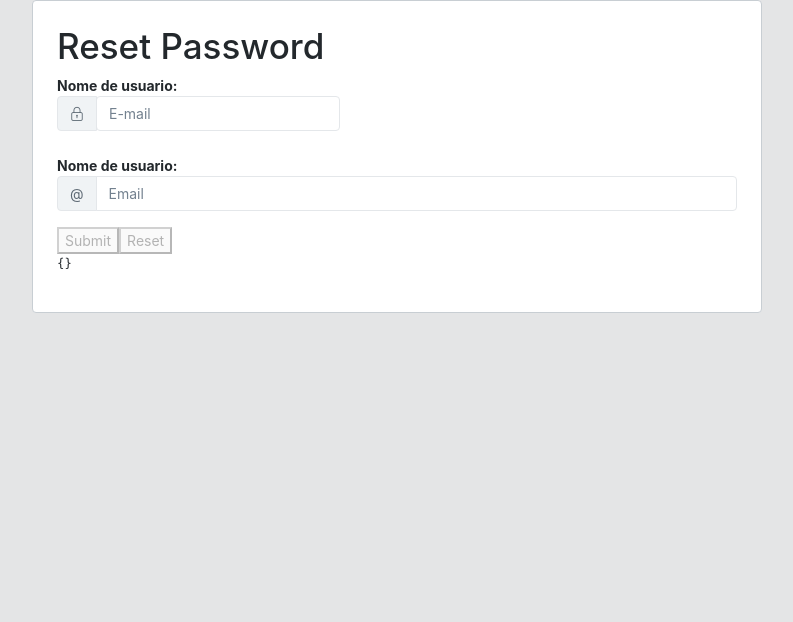
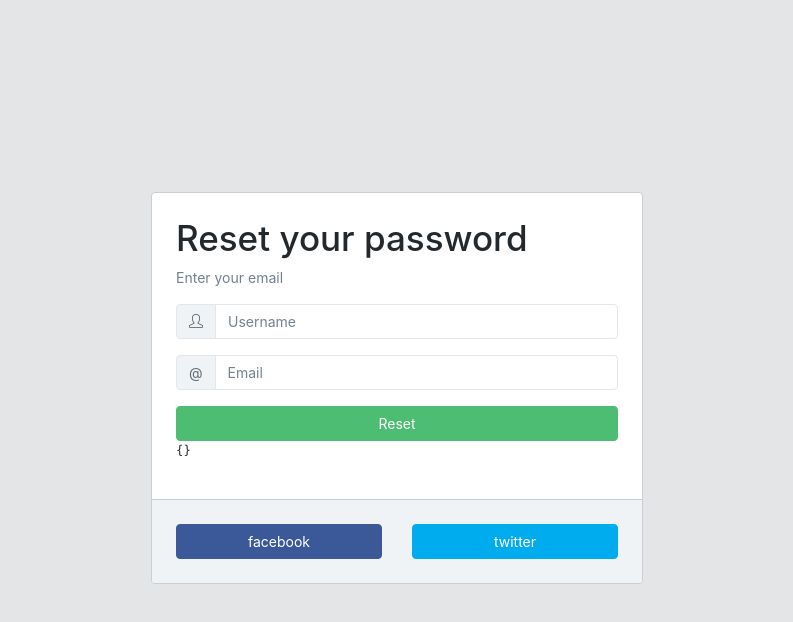
Before and after one commit to felipemouradev/wiki-os-frontend, a React (Create React App) app: page /#/reset in a window 1280 px wide. Shown: the top 622 px of the page, without its empty margins (243-1036 px from the left). Built offline with nearby package versions, Linux system fonts and the light colour scheme; some icons are missing.

Commit message:
Ajuste de layout reset password

```diff
--- a/src/containers/ResetPassword/index.js
+++ b/src/containers/ResetPassword/index.js
@@ -1,19 +1,8 @@
-import React, {Component} from 'react';
-import {
-  Button,
-  Card,
-  CardBody,
-  CardGroup,
-  Col,
-  Container,
-  Input,
-  InputGroup,
-  InputGroupAddon,
-  InputGroupText,
-  Row
-} from 'reactstrap';
-import {Link} from 'react-router-dom';
+import React, { Component } from 'react';
+import { Button, Card, CardBody, CardFooter, Col, Container, Input, InputGroup, InputGroupAddon, InputGroupText, Row } from 'reactstrap';
+
 import {Form, Field} from 'react-final-form'
+import { BrowserRouter, Route, Link } from 'react-router-dom'
 
 const sleep = ms => new Promise(resolve => setTimeout(resolve, ms))
 
@@ -24,76 +13,69 @@
 }
 
 
+
 class ResetPassword extends Component {
-
   render() {
-
-
     return (
-      <div className="app flex-row">
+      <div className="app flex-row align-items-center">
         <Container>
           <Row className="justify-content-center">
-            <Col md="8">
-              <CardGroup>
-                <Card className="p-1">
-                  <CardBody>
+            <Col md="6">
+              <Card className="mx-4">
+                <CardBody className="p-4">
                   <Form
+
                     onSubmit={onSubmit}
-                      // initialValues={{stooge: 'larry', employed: false}}
                     render={({handleSubmit, form, submitting, pristine, values}) => (
                       <form onSubmit={handleSubmit}>
-                          <h1>Reset Password</h1>
-                          <strong>Nome de usuario:</strong>
-                          <InputGroup className="mb-4">
+
+                        <h1>Reset your password</h1>
+                        <p className="text-muted">Enter your email</p>
+                        <InputGroup className="mb-3">
                           <InputGroupAddon addonType="prepend">
                             <InputGroupText>
-                                <i className="icon-lock"></i>
+                              <i className="icon-user"></i>
                             </InputGroupText>
                           </InputGroupAddon>
-                            <Field component="input" name="email">
+                          <Field component="input" name="username">
                             {({input, meta}) => (
-                                <div>
-                                  <Input {...input} type="text" placeholder="E-mail"/>
-                                </div>
+                              <Input {...input} type="text" placeholder="Username" autoComplete="username"component="input"/>
                             )}
                           </Field>
-
-
                         </InputGroup>
-
-                          <strong>Nome de usuario:</strong>
                         <InputGroup className="mb-3">
                           <InputGroupAddon addonType="prepend">
                             <InputGroupText>@</InputGroupText>
                           </InputGroupAddon>
-                            <Input type="text" placeholder="Email" autoComplete="email" name="email" component="input"/>
+
+                          <Field component="input" name="email">
+                            {({input, meta}) => (
+                              <Input {...input} type="email" placeholder="Email" autoComplete="email"component="input"/>
+                            )}
+                          </Field>
+
                         </InputGroup>
+                        <Button color="success" block>Reset</Button>
 
-                          <div className="buttons">
-                            <button type="submit" disabled={submitting || pristine}>
-                              Submit
-                            </button>
-                            <button
-                              type="button"
-                              onClick={form.reset}
-                              disabled={submitting || pristine}
-                            >
-                              Reset
-                            </button>
-                          </div>
+
                         <pre>{JSON.stringify(values, 0, 2)}</pre>
                       </form>
                     )}
                   />
-
-
                 </CardBody>
-                </Card>
-
-              </CardGroup>
+                <CardFooter className="p-4">
+                  <Row>
+                    <Col xs="12" sm="6">
+                      <Button className="btn-facebook" block><span>facebook</span></Button>
+                    </Col>
+                    <Col xs="12" sm="6">
+                      <Button className="btn-twitter" block><span>twitter</span></Button>
                     </Col>
                   </Row>
-
+                </CardFooter>
+              </Card>
+            </Col>
+          </Row>
         </Container>
       </div>
     );
```
Lines whose indentation alone changed are shown as unchanged.
